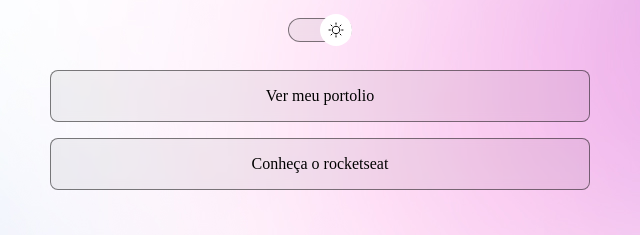
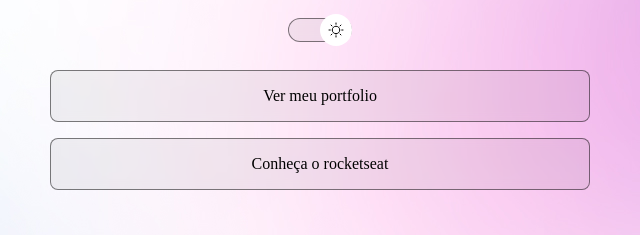
Before and after one commit to ThiagoNascimento12/projet, a plain HTML site: page index.html in a window 1280 px wide. Shown: the part 276-511 px from the top of the page, 320-960 px from the left. Drawn offline with nearby package versions, Linux system fonts and the light colour scheme.

Commit message:
Update index.html

```diff
--- a/index.html
+++ b/index.html
@@ -33,7 +33,7 @@
                 <a href="#"></a>
             </li> -->
             <li>
-                <a href="https://github.com/ThiagoNascimento12">Ver meu portolio</a>
+                <a href="https://github.com/ThiagoNascimento12">Ver meu portfolio</a>
             </li>
             <li>
                 <a href="https://rocketseat.com.br/"
```
